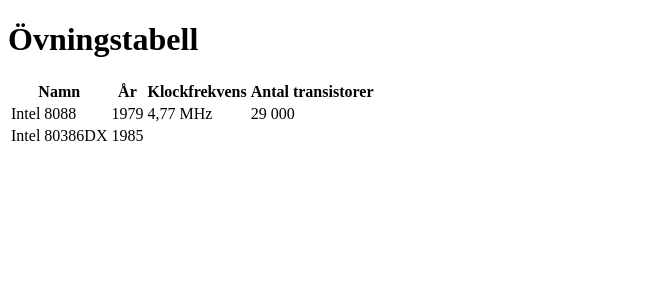
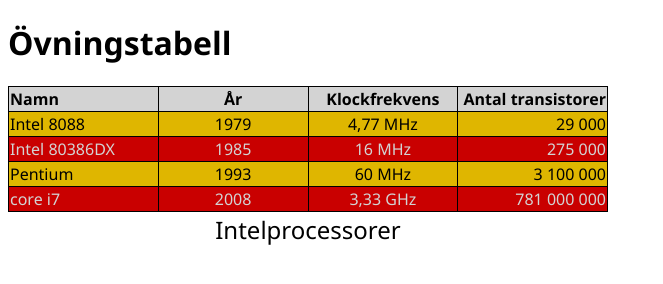
Before and after one commit to EmptyHat42/assignment_tables, a plain HTML site: page index.html in a window 1280 px wide. Shown: the whole page, without its empty margins (0-663 px from the left). Drawn offline with Linux system fonts and the light colour scheme.

Commit message:
Färdig tabell

```diff
--- a/index.html
+++ b/index.html
@@ -9,18 +9,18 @@
         <h1>Övningstabell</h1>
     </header>
     <body>
-        <table>
-            <thead>
-                <tr>
-                    <th>Namn</th>
+        <table> <!-- Definierar vår tabell -->
+            <thead> <!-- Definierar vårt tabellhuvud -->
+                <tr> <!--Definierar en tabellrad -->
+                    <th>Namn</th> <!-- Definierar en rubrikcell -->
                     <th>År</th>
                     <th>Klockfrekvens</th>
                     <th>Antal transistorer</th>
                 </tr>
             </thead>
-            <tbody>
+            <tbody> <!-- Definierar vår tabellinfo -->
                 <tr>
-                    <td>Intel 8088</td>
+                    <td>Intel 8088</td> <!-- Definierar en datacell i tabellen-->
                     <td>1979</td>
                     <td>4,77 MHz</td>
                     <td>29 000</td>
@@ -28,9 +28,28 @@
                 <tr>
                     <td>Intel 80386DX</td>
                     <td>1985</td>
-
+                    <td>16 MHz</td>
+                    <td>275 000</td>
+                </tr>
+                <tr>
+                    <td>Pentium</td>
+                    <td>1993</td>
+                    <td>60 MHz</td>
+                    <td>3 100 000</td>
+                </tr>
+                <tr>
+                    <td>core i7</td>
+                    <td>2008</td>
+                    <td>3,33 GHz</td>
+                    <td>781 000 000</td>
                 </tr>
             </tbody>
+            <tfoot> <!-- Definierar vår tabellfot -->
+                <tr>
+                    <!-- colspan="4" gör så att cellen tar upp alla fyra celler i raden för senare centrering -->
+                    <th class="intel" colspan="4">Intelprocessorer</th>
+                </tr>
+            </tfoot>
         </table>
     </body>
 </html>
--- a/style.css
+++ b/style.css
@@ -0,0 +1,66 @@
+/* Basic font-stack för sans-serif typsnitt */
+body{
+    font-family: 'Segoe UI', Tahoma, Geneva, Verdana, sans-serif;
+}
+
+/* Vi kör border collapse utanför th, td och inte tillsammans för att vi inte ska
+   få en border på hela tabellen utan bara runt våra celler.
+   Detta för att vi inte ska få en border runt våran tfoot. */
+table{
+    border-collapse: collapse;
+}
+
+th, td{
+    border: 1px solid black;
+}
+
+/* Vi sätter table-layout: fixed här för att se till att alla celler har samma bredd */
+table{
+    width: 600px;
+    table-layout: fixed;
+}
+
+/* Grå färg för header-raden */
+thead th{
+    background-color: lightgray;
+}
+
+/* Gul bakgrundsfärg som bas för hela tabellen, exkluderande header raden*/
+tbody tr{
+    background-color: rgb(223, 182, 0);
+}
+
+/* Röd bakgrundsfärg och ljusgrå text för varannan rad i hela tabellen, exkluderande header raden*/
+tbody tr:nth-child(even){
+    color: lightgray;
+    background-color: rgb(201, 0, 0);
+}
+
+/* Vi justerar text beroende på kolumn */
+th:nth-child(1),
+td:nth-child(1){
+    text-align: left;
+}
+
+th:nth-child(2),
+td:nth-child(2),
+th:nth-child(3),
+td:nth-child(3){
+    text-align: center;
+}
+
+th:nth-child(4),
+td:nth-child(4){
+    text-align: right;
+}
+
+/* På grund av specifitet så behövs th före klassen för att th:nth-child(1) inte ska overridea.
+   Vi tar bort border, gör bakgrunden vit igen, gör texten lite större, centrerar och gör
+   texten lite smalare då den är bold som default i th*/
+th.intel{
+    border: none;
+    background-color: white;
+    font-size: 1.5rem;
+    text-align: center;
+    font-weight:500;
+}
```
